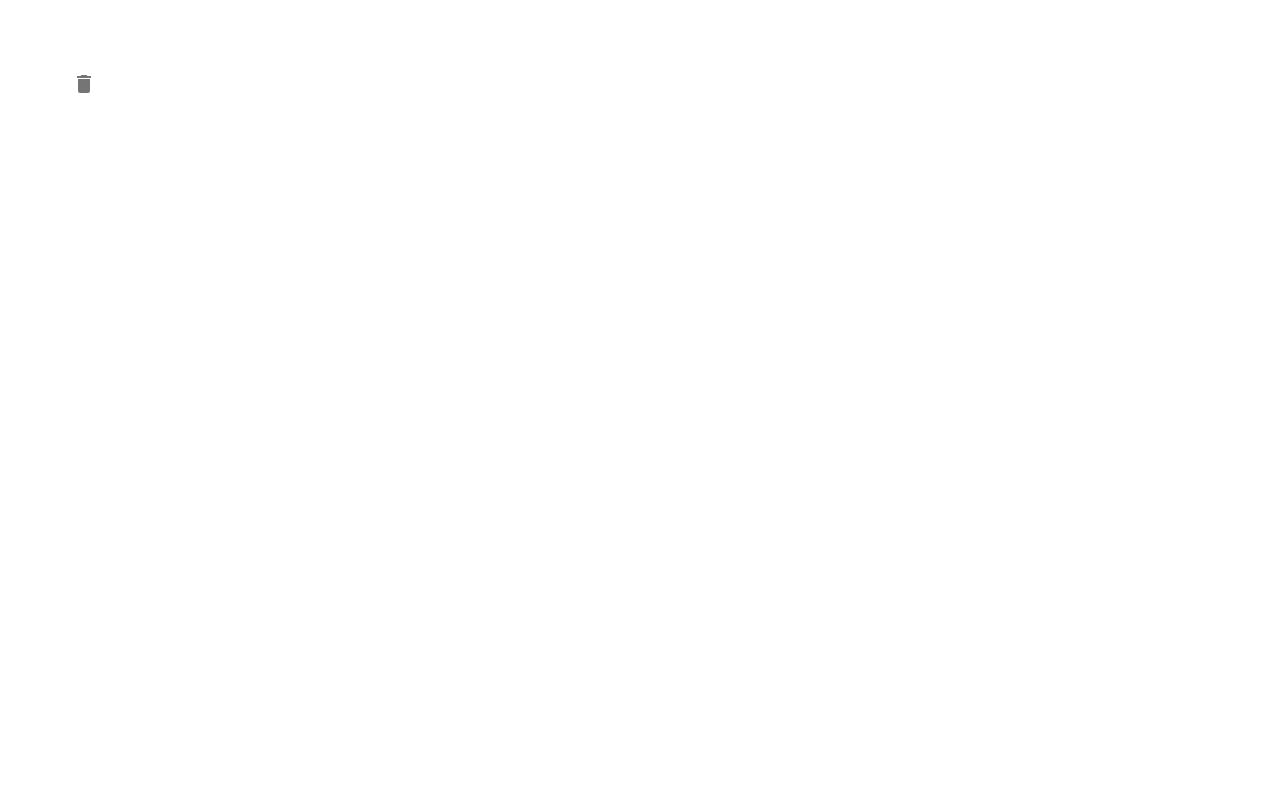
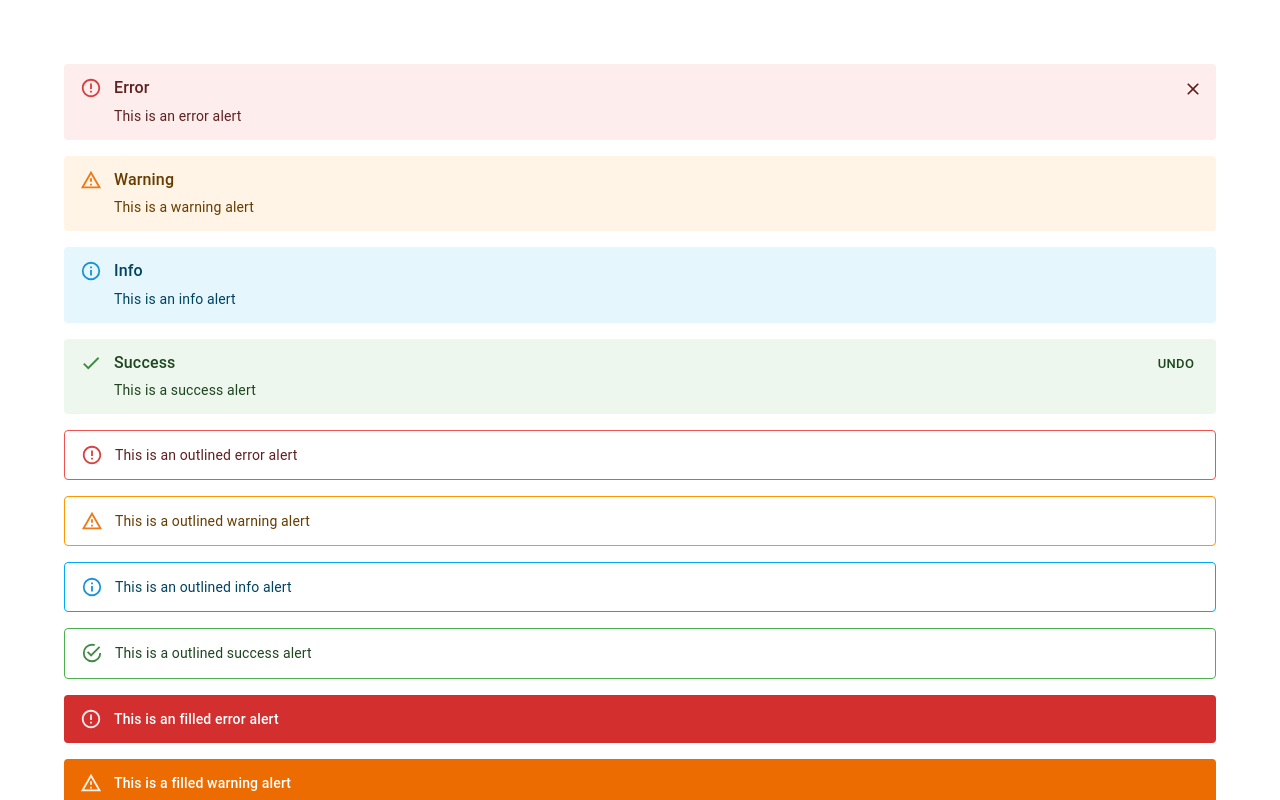
Before and after one commit to gopinav/React-MUI-Tutorials, a React (Create React App) app in the folder react-mui-demo/: page / in a window 1280 px wide. Shown: the top 800 px of the page. Built offline with nearby package versions, Linux system fonts and the light colour scheme.

Commit message:
Add Alert component

```diff
--- a/react-mui-demo/src/App.tsx
+++ b/react-mui-demo/src/App.tsx
@@ -23,7 +23,8 @@
 // import { MuiBadge } from './components/MuiBadge'
 // import { MuiList } from './components/MuiList'
 // import { MuiChip } from './components/MuiChip'
-import { MuiTooltip } from './components/MuiTooltip'
+// import { MuiTooltip } from './components/MuiTooltip'
+import { MuiAlert } from './components/MuiAlert'
 
 function App() {
   return (
@@ -52,7 +53,8 @@
       {/* <MuiBadge /> */}
       {/* <MuiList /> */}
       {/* <MuiChip /> */}
-      <MuiTooltip />
+      {/* <MuiTooltip /> */}
+      <MuiAlert />
     </div>
   )
 }
--- /dev/null
+++ b/react-mui-demo/src/components/MuiAlert.tsx
@@ -0,0 +1,51 @@
+import { Stack, Alert, AlertTitle, Button } from '@mui/material'
+import CheckIcon from '@mui/icons-material/Check'
+export const MuiAlert = () => {
+  return (
+    <Stack spacing={2}>
+      <Alert severity='error' onClose={() => alert('Close alert')}>
+        <AlertTitle>Error</AlertTitle>This is an error alert
+      </Alert>
+      <Alert severity='warning'>
+        <AlertTitle>Warning</AlertTitle>This is a warning alert
+      </Alert>
+      <Alert severity='info'>
+        <AlertTitle>Info</AlertTitle>This is an info alert
+      </Alert>
+      <Alert
+        severity='success'
+        icon={<CheckIcon fontSize='inherit' />}
+        action={
+          <Button color='inherit' size='small'>
+            UNDO
+          </Button>
+        }>
+        <AlertTitle>Success</AlertTitle>This is a success alert
+      </Alert>
+      <Alert variant='outlined' severity='error'>
+        This is an outlined error alert
+      </Alert>
+      <Alert variant='outlined' severity='warning'>
+        This is a outlined warning alert
+      </Alert>
+      <Alert variant='outlined' severity='info'>
+        This is an outlined info alert
+      </Alert>
+      <Alert variant='outlined' severity='success'>
+        This is a outlined success alert
+      </Alert>
+      <Alert variant='filled' severity='error'>
+        This is an filled error alert
+      </Alert>
+      <Alert variant='filled' severity='warning'>
+        This is a filled warning alert
+      </Alert>
+      <Alert variant='filled' severity='info'>
+        This is an filled info alert
+      </Alert>
+      <Alert variant='filled' severity='success'>
+        This is a filled success alert
+      </Alert>
+    </Stack>
+  )
+}
```
